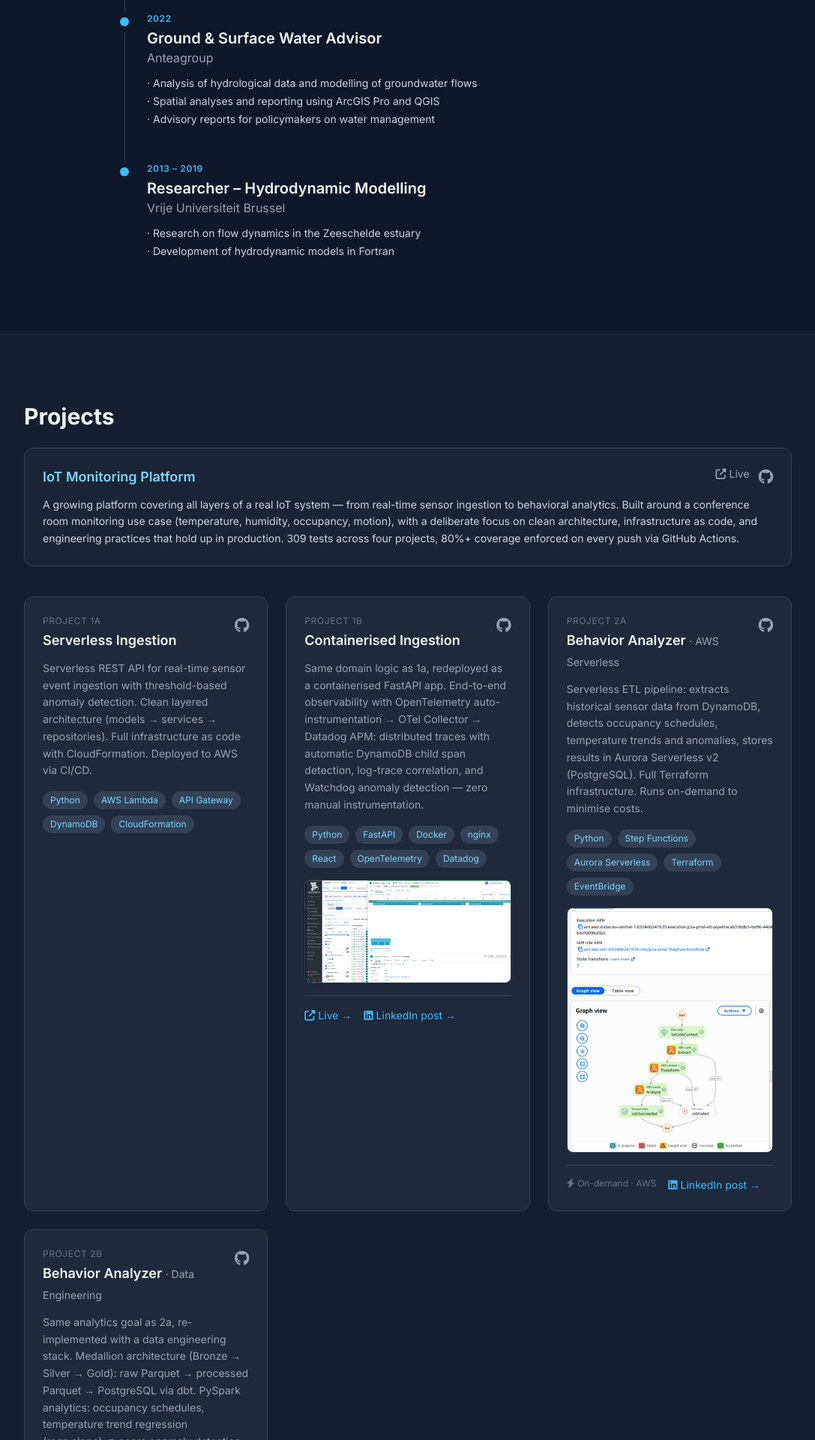
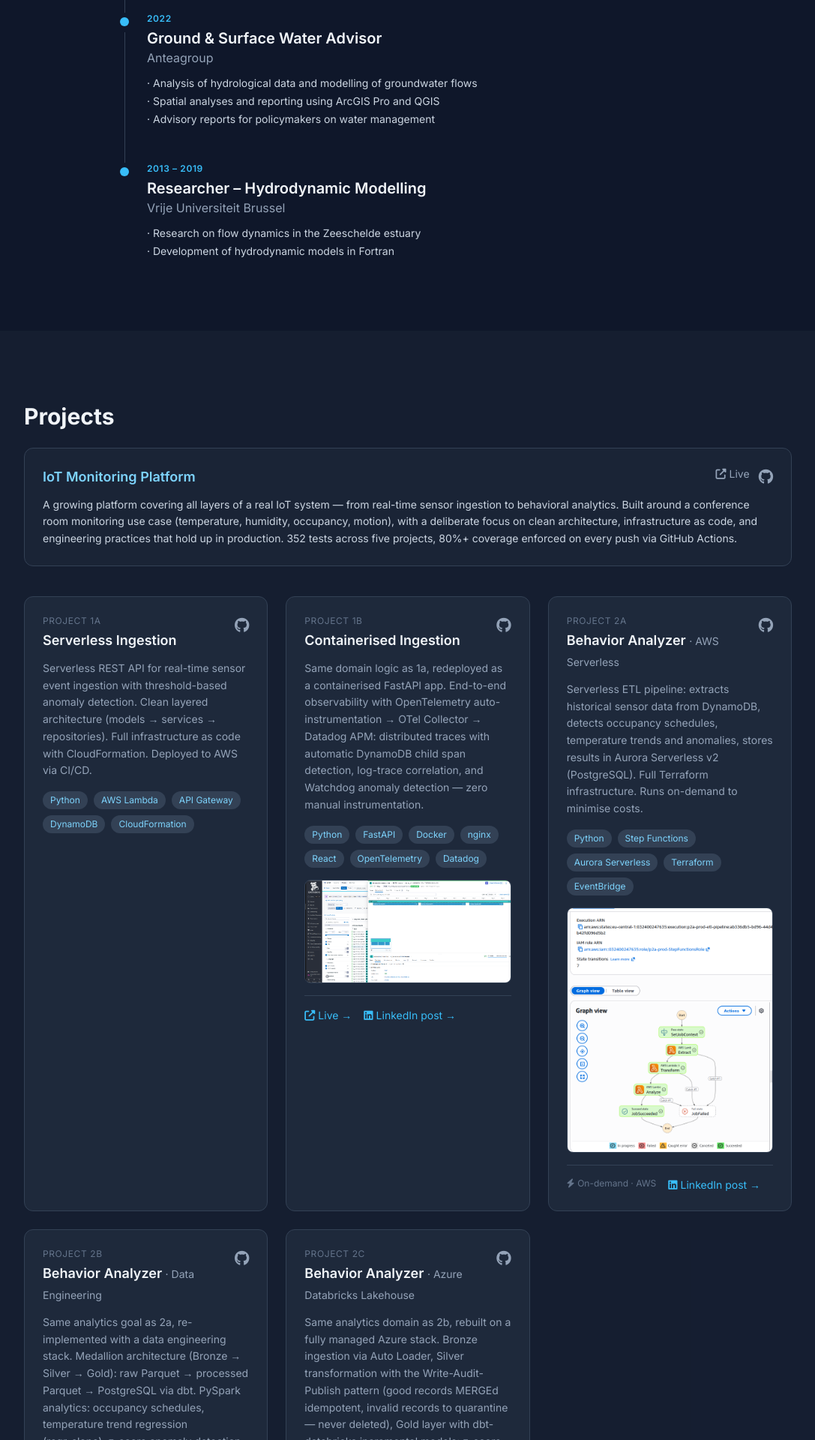
Before and after one commit to GonzalezSanchez/portfolio-website, a FastAPI app: page / in a window 1280 px wide. Shown: the part 2920-4840 px from the top of the page at 75% size, without its empty margins (96-1183 px from the left). Run offline with FastAPI, Linux system fonts and the light colour scheme; some libraries are stand-ins or nearby versions.

Commit message:
Add project 2c (Azure Databricks Lakehouse); update skills and test count
- Add project 2c card: Delta Lake, Unity Catalog, dbt, ADLS Gen2, DABs, WAP pattern
- Update platform intro: 309 → 352 tests, four → five projects
- Add Databricks Asset Bundles to Data Engineering skills

```diff
--- a/templates/index.html
+++ b/templates/index.html
@@ -164,6 +164,7 @@
                         <span class="bg-slate-700 text-slate-300 px-3 py-1 rounded-full text-sm">Apache Airflow</span>
                         <span class="bg-slate-700 text-slate-300 px-3 py-1 rounded-full text-sm">dbt</span>
                         <span class="bg-slate-700 text-slate-300 px-3 py-1 rounded-full text-sm">Auto Loader</span>
+                        <span class="bg-slate-700 text-slate-300 px-3 py-1 rounded-full text-sm">Databricks Asset Bundles</span>
                         <span class="bg-slate-700 text-slate-300 px-3 py-1 rounded-full text-sm">ETL/ELT</span>
                         <span class="w-full text-xs text-slate-500 font-semibold uppercase tracking-wider mt-3">Observability & BI</span>
                         <span class="bg-slate-700 text-slate-300 px-3 py-1 rounded-full text-sm">Grafana Cloud</span>
@@ -308,7 +309,7 @@
                     A growing platform covering all layers of a real IoT system — from real-time sensor ingestion to behavioral analytics.
                     Built around a conference room monitoring use case (temperature, humidity, occupancy, motion), with a deliberate focus on
                     clean architecture, infrastructure as code, and engineering practices that hold up in production.
-                    309 tests across four projects, 80%+ coverage enforced on every push via GitHub Actions.
+                    352 tests across five projects, 80%+ coverage enforced on every push via GitHub Actions.
                 </p>
             </div>
 
@@ -460,6 +461,39 @@
                     </div>
                 </div>
 
+                <!-- Project 2c -->
+                <div class="bg-slate-800 rounded-xl p-6 border border-slate-700 hover:border-sky-500/50 transition group">
+                    <div class="flex justify-between items-start mb-3">
+                        <div>
+                            <p class="text-xs text-slate-500 mb-1 uppercase tracking-wider">Project 2c</p>
+                            <h3 class="text-lg font-semibold group-hover:text-sky-300 transition">Behavior Analyzer <span class="text-slate-400 font-normal text-sm">· Azure Databricks Lakehouse</span></h3>
+                        </div>
+                        <a href="https://github.com/GonzalezSanchez/iot-monitoring-platform" target="_blank"
+                            class="text-slate-400 hover:text-sky-400 transition">
+                            <i class="fab fa-github text-xl"></i>
+                        </a>
+                    </div>
+                    <p class="text-slate-400 text-sm mb-4 leading-relaxed">
+                        Same analytics domain as 2b, rebuilt on a fully managed Azure stack. Bronze ingestion via Auto Loader, Silver transformation with the Write-Audit-Publish pattern (good records MERGEd idempotent, invalid records to quarantine — never deleted), Gold layer with dbt-databricks incremental models: z-score anomaly detection, hourly aggregations, dimensional models. Full IaC via Terraform. Weekly schedule via Databricks Asset Bundles. Gold data served live via FastAPI /lakehouse/* endpoints.
+                    </p>
+                    <div class="flex flex-wrap gap-2 mb-4">
+                        <span class="bg-slate-700 text-sky-300 px-2.5 py-1 rounded-full text-xs">Python</span>
+                        <span class="bg-slate-700 text-sky-300 px-2.5 py-1 rounded-full text-xs">Azure Databricks</span>
+                        <span class="bg-slate-700 text-sky-300 px-2.5 py-1 rounded-full text-xs">Delta Lake</span>
+                        <span class="bg-slate-700 text-sky-300 px-2.5 py-1 rounded-full text-xs">Unity Catalog</span>
+                        <span class="bg-slate-700 text-sky-300 px-2.5 py-1 rounded-full text-xs">dbt</span>
+                        <span class="bg-slate-700 text-sky-300 px-2.5 py-1 rounded-full text-xs">ADLS Gen2</span>
+                        <span class="bg-slate-700 text-sky-300 px-2.5 py-1 rounded-full text-xs">Terraform</span>
+                        <span class="bg-slate-700 text-sky-300 px-2.5 py-1 rounded-full text-xs">DABs</span>
+                    </div>
+                    <div class="pt-4 border-t border-slate-700 flex gap-4">
+                        <a href="https://iot.gonzalezsanchez.dev" target="_blank"
+                            class="text-sky-400 text-sm hover:text-sky-300 transition">
+                            <i class="fas fa-external-link-alt mr-1"></i>Live →
+                        </a>
+                    </div>
+                </div>
+
             </div>
         </div>
     </section>
```
